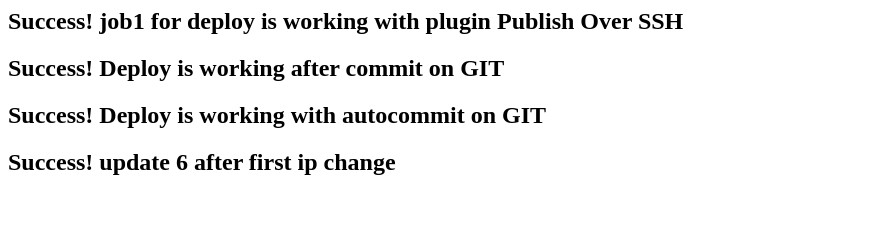
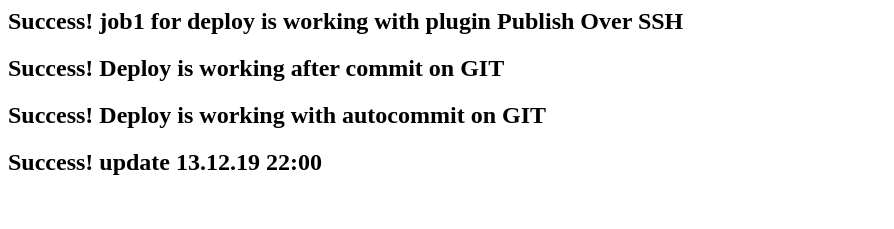
Before and after one commit to Reorks9/git.intro, a plain HTML site: page index.html in a window 1280 px wide. Shown: the top 229 px of the page, without its empty margins (0-894 px from the left). Drawn offline with Linux system fonts and the light colour scheme.

Commit message:
update 13.12.19 22:00

```diff
--- a/index.html
+++ b/index.html
@@ -6,7 +6,7 @@
         <h2>Success! job1 for deploy is working with plugin Publish Over SSH </h2>
         <h2>Success! Deploy is working after commit on GIT </h2>
         <h2>Success! Deploy is working with autocommit on GIT </h2>
-        <h2>Success! update 6 after first ip change </h2>
+        <h2>Success! update 13.12.19 22:00 </h2>
 
         <br/><br/>
 		<center><img alt="PHOTO"
```
